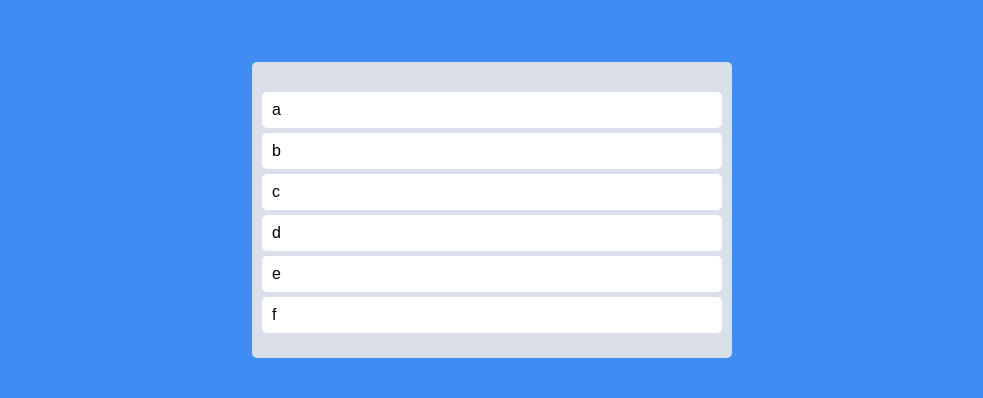
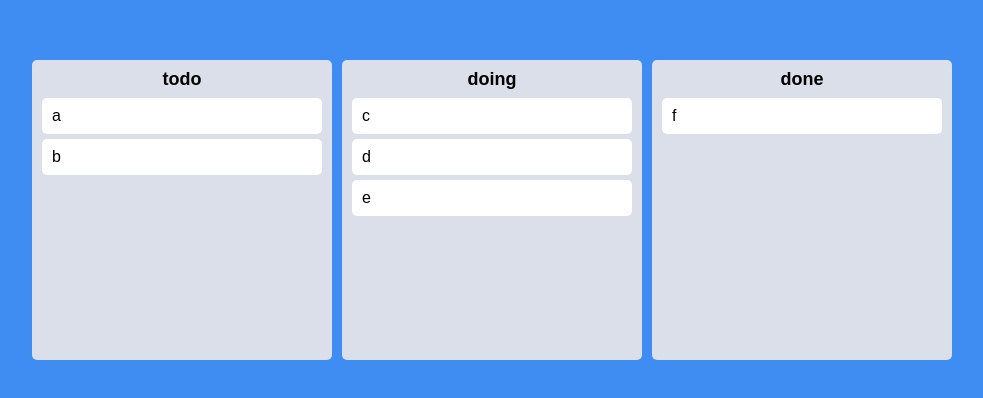
Before and after one commit to reality023/nomadcoders-react-master-class, a React (Create React App) app: page / in a window 1280 px wide. Shown: the part 190-588 px from the top of the page, without its empty margins (148-1131 px from the left). Built offline with nearby package versions, Linux system fonts and the light colour scheme.

Commit message:
노마드 코더 세이브

```diff
--- a/src/App.tsx
+++ b/src/App.tsx
@@ -1,8 +1,9 @@
 import React from "react";
-import { DragDropContext, Draggable, Droppable, DropResult } from "react-beautiful-dnd";
+import { DragDropContext, DropResult } from "react-beautiful-dnd";
 import { useRecoilState } from "recoil";
 import styled from "styled-components";
 import { todoState } from "./atoms";
+import Board from "./Components/Board";
 
 // React 18 react-beautiful-dnd Error Fix
 // npm install --save-dev react-beautiful-dnd --legacy-peer-deps
@@ -10,8 +11,7 @@
 
 const Wrapper = styled.div`
   display: flex;
-	max-width: 480px;
-	width: 100%;
+  width: 100vw;
   margin: 0 auto;
   justify-content: center;
   align-items: center;
@@ -19,62 +19,32 @@
 `;
 
 const Boards = styled.div`
-	display: grid;
+  display: flex;
+  justify-content: center;
+  align-items: flex-start;
   width: 100%;
-	grid-template-columns: repeat(1, 1fr);
-`;
-
-const Board = styled.div`
-	padding: 20px 10px;
-	padding-top: 30px;
-	background-color: ${props => props.theme.boardColor};
-	border-radius: 5px;
-	min-height: 200px;
-`;
-
-const Card = styled.div`
-	background-color: ${props => props.theme.cardColor};
-	border-radius: 5px;
-	padding: 10px 10px;
-	margin-bottom: 5px;
+  gap: 10px;
 `;
 
 function App() {
 	const [todos, setTodos] = useRecoilState(todoState);
-	const onDragEnd = ({draggableId, destination, source}: DropResult) => {
-		if (!destination) return;
-		setTodos((current) => {
-			const newCurrent = [...current];
-			console.log("Delete item on", source.index);
-			console.log(newCurrent);
-			newCurrent.splice(source?.index as number, 1);
-			console.log("Delete item");
-			console.log(newCurrent);
-			newCurrent.splice(destination?.index as number, 0, draggableId);
-			console.log("Put back", draggableId, "on", destination.index);
-			console.log(newCurrent);
-			return newCurrent;
-		});
+	const onDragEnd = (info: DropResult) => {
+		console.log(info);
+		// if (!destination) return;
+		// setTodos((current) => {
+		// 	const newCurrent = [...current];
+		// 	newCurrent.splice(source.index, 1);
+		// 	newCurrent.splice(destination.index, 0, draggableId);
+		// 	return newCurrent;
+		// });
 	};
   return (
 		<DragDropContext onDragEnd={onDragEnd}>
 			<Wrapper>
 				<Boards>
-					<Droppable droppableId="one">{(magic) => (
-						<Board ref={magic.innerRef} {...magic.droppableProps}>
-							{todos.map((todo, idx) => <Draggable key={todo} draggableId={todo} index={idx}>
-								{(magic) =>
-								(
-									<Card ref={magic.innerRef} {...magic.draggableProps} {...magic.dragHandleProps} >
-										{todo}
-									</Card>
-								)
-								}
-							</Draggable>)}
-							{magic.placeholder}
-						</Board>
-					)}
-					</Droppable>
+					{Object.keys(todos).map((boardId) => {
+						return (<Board key={boardId} boardId={boardId} todos={todos[boardId]} />)
+					})}
 				</Boards>
 			</Wrapper>
 		</DragDropContext>
--- /dev/null
+++ b/src/Components/Board.tsx
@@ -0,0 +1,41 @@
+import {Droppable} from "react-beautiful-dnd";
+import DraggableCard from "./DraggableCard";
+import styled from "styled-components";
+
+const Wrapper = styled.div`
+  width: 300px;
+  padding: 20px 10px;
+  padding-top: 10px;
+  background-color: ${(props) => props.theme.boardColor};
+  border-radius: 5px;
+  min-height: 300px;
+`;
+
+const Title = styled.h2`
+  text-align: center;
+  font-weight: 600;
+  margin-bottom: 10px;
+  font-size: 18px;
+`;
+
+interface IBoardProps {
+  todos: string[];
+  boardId: string;
+}
+
+function Board({todos, boardId}: IBoardProps) {
+  return (
+    <Wrapper>
+      <Title>{boardId}</Title>
+      <Droppable droppableId={boardId}>{(magic) => (
+        <div ref={magic.innerRef} {...magic.droppableProps}>
+          {todos.map((todo, idx) => <DraggableCard key={todo} todo={todo} idx={idx}/>)}
+          {magic.placeholder}
+        </div>
+      )}
+      </Droppable>
+    </Wrapper>
+  )
+}
+
+export default Board;
--- /dev/null
+++ b/src/Components/DraggableCard.tsx
@@ -0,0 +1,32 @@
+import React from "react";
+import { Draggable } from "react-beautiful-dnd";
+import styled from "styled-components";
+
+const Card = styled.div`
+	background-color: ${props => props.theme.cardColor};
+	border-radius: 5px;
+	padding: 10px 10px;
+	margin-bottom: 5px;
+`;
+
+interface IDraggableCardProps {
+  todo: string;
+  idx: number;
+}
+
+function DraggableCard ({todo, idx}: IDraggableCardProps) {
+  console.log(todo, "has been rendered");
+  return (
+    <Draggable key={todo} draggableId={todo} index={idx}>
+      {(magic) =>
+      (
+        <Card ref={magic.innerRef} {...magic.draggableProps} {...magic.dragHandleProps} >
+          {todo}
+        </Card>
+      )
+      }
+    </Draggable>
+  )
+}
+
+export default React.memo(DraggableCard);
--- a/src/atoms.tsx
+++ b/src/atoms.tsx
@@ -1,6 +1,14 @@
 import { atom, selector } from "recoil";
 
-export const todoState = atom({
+interface ITodoState {
+  [key: string]: string[];
+}
+
+export const todoState = atom<ITodoState>({
   key: "todo",
-  default: ["a", "b", "c", "d", "e", "f"]
+  default: {
+    todo: ["a", "b"],
+    doing: ["c", "d", "e"],
+    done: ["f"],
+  }
 });
```
Lines whose indentation alone changed are shown as unchanged.
